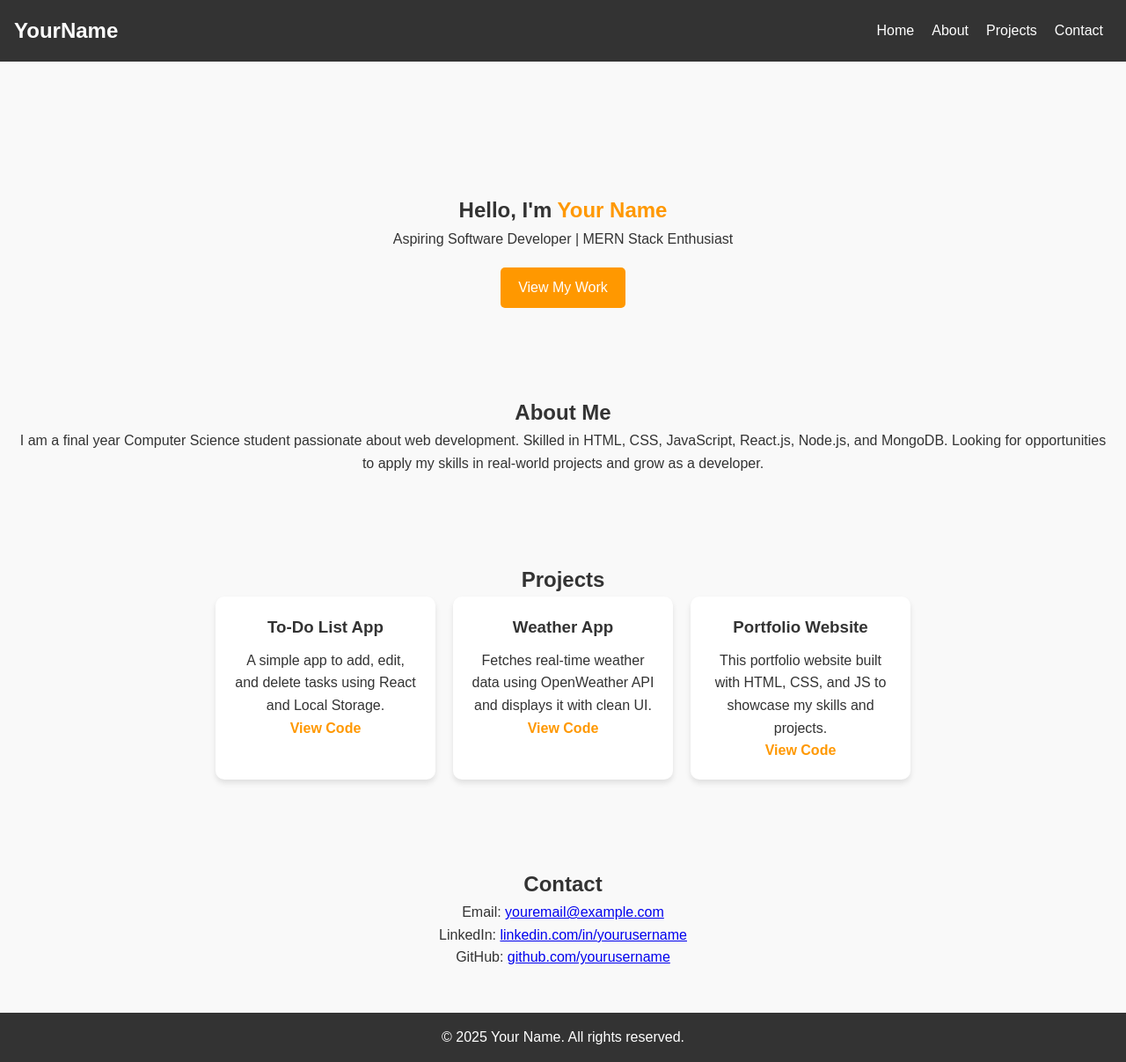
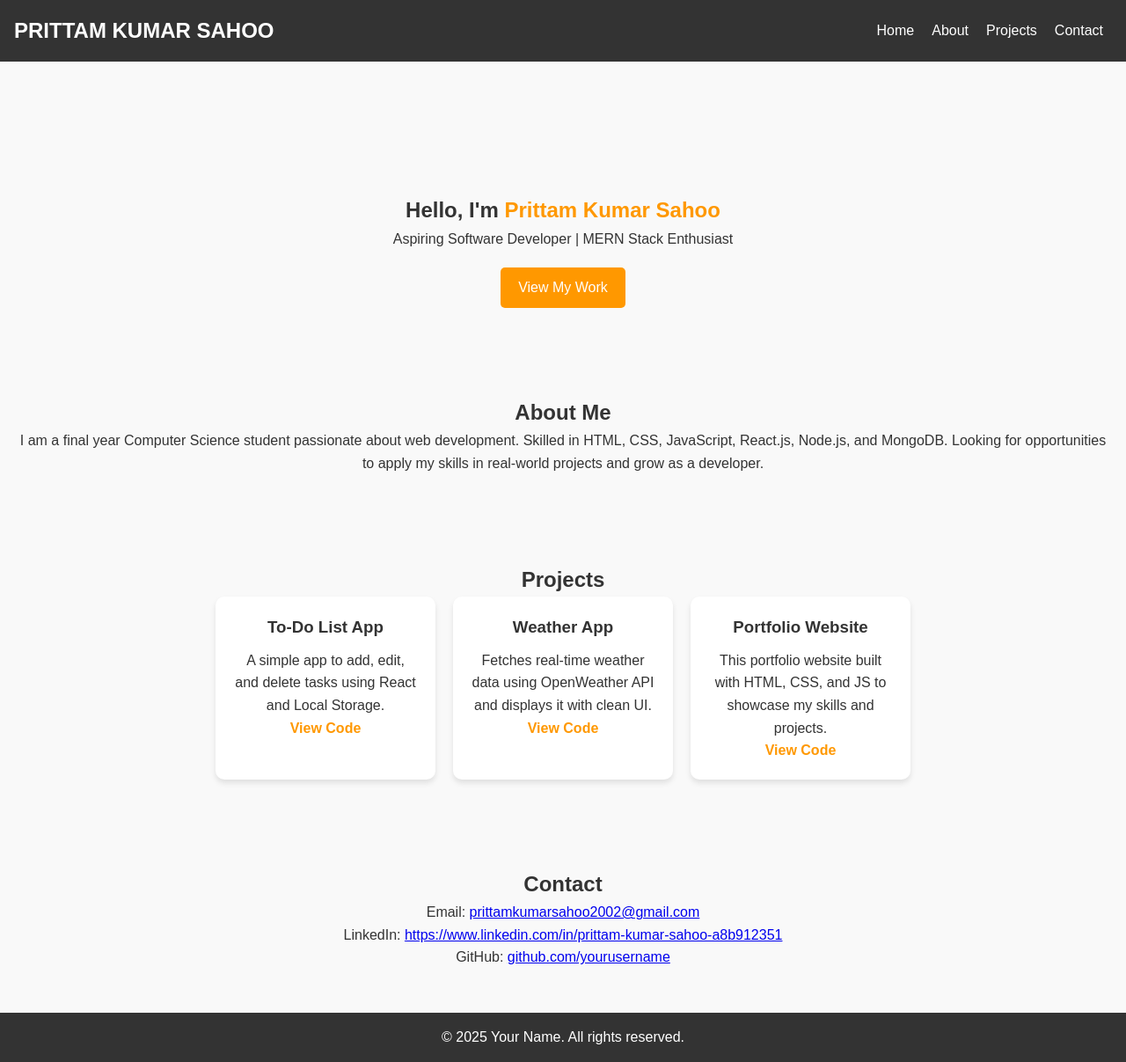
Before and after one commit to prittamkumarsahoo2002-web/Portfolio01, a plain HTML site: page index.html in a window 1280 px wide. Shown: the whole page at 88% size. Drawn offline with Linux system fonts and the light colour scheme.

Commit message:
fixing my contact info

```diff
--- a/index.html
+++ b/index.html
@@ -11,7 +11,7 @@
   <!-- ====== NAVBAR ====== -->
   <header>
     <nav>
-      <h1 class="logo">YourName</h1>
+      <h1 class="logo">PRITTAM KUMAR SAHOO</h1>
       <ul class="nav-links">
         <li><a href="#home">Home</a></li>
         <li><a href="#about">About</a></li>
@@ -24,7 +24,7 @@
   <!-- ====== HOME SECTION ====== -->
   <section id="home" class="section">
     <div class="home-content">
-      <h2>Hello, I'm <span>Your Name</span></h2>
+      <h2>Hello, I'm <span>Prittam Kumar Sahoo</span></h2>
       <p>Aspiring Software Developer | MERN Stack Enthusiast</p>
       <a href="#projects" class="btn">View My Work</a>
     </div>
@@ -65,8 +65,8 @@
   <!-- ====== CONTACT SECTION ====== -->
   <section id="contact" class="section">
     <h2>Contact</h2>
-    <p>Email: <a href="mailto:youremail@example.com">youremail@example.com</a></p>
-    <p>LinkedIn: <a href="https://linkedin.com/in/yourusername" target="_blank">linkedin.com/in/yourusername</a></p>
+    <p>Email: <a href="mailto:prittamkumarsahoo2002@gmail.com">prittamkumarsahoo2002@gmail.com</a></p>
+    <p>LinkedIn: <a href="https://www.linkedin.com/in/prittam-kumar-sahoo-a8b912351" target="_blank">https://www.linkedin.com/in/prittam-kumar-sahoo-a8b912351</a></p>
     <p>GitHub: <a href="https://github.com/yourusername" target="_blank">github.com/yourusername</a></p>
   </section>
 
```
